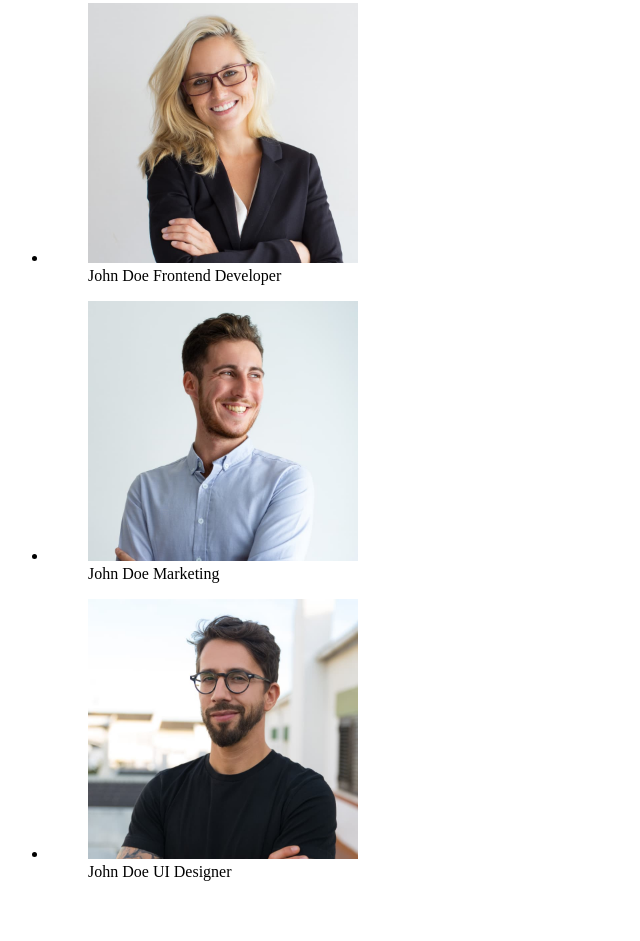
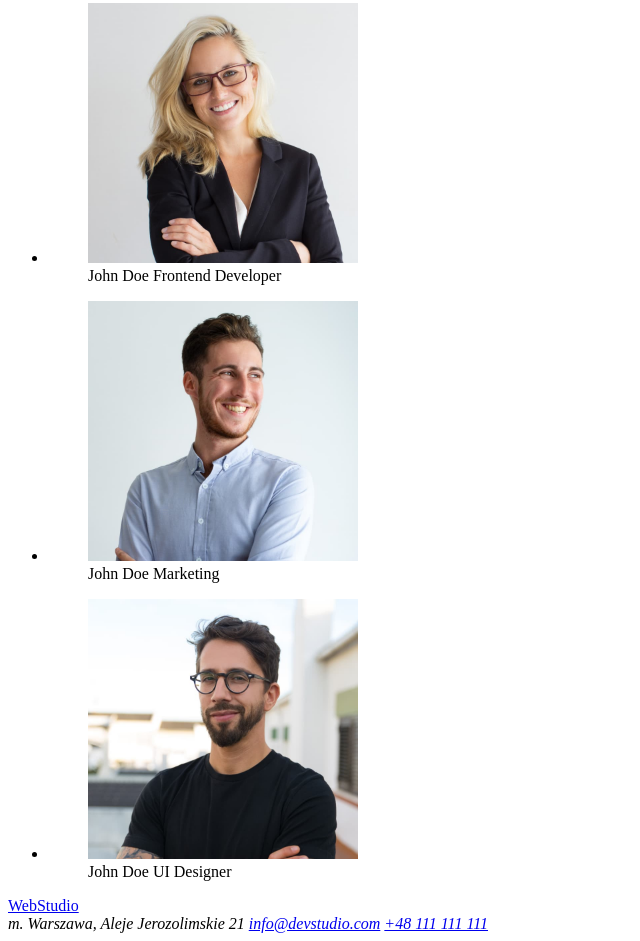
Before and after one commit to maciejfalenski/goit-markup-hw-01, a plain HTML site: page index.html in a window 1280 px wide. Shown: the part 1868-2809 px from the top of the page, without its empty margins (0-640 px from the left). Before the commit the page ends 2765 px from the top, so only its background shows below. Drawn offline with Linux system fonts and the light colour scheme.

Commit message:
footer added

```diff
--- a/index.html
+++ b/index.html
@@ -127,5 +127,13 @@
         </li>
       </ul>
     </main>
+    <footer>
+      <a href="link">WebStudio</a>
+      <address>
+        m. Warszawa, Aleje Jerozolimskie 21
+        <a href="mailto:info@devstudio.com">info@devstudio.com</a>
+        <a href="tel:+48 111 111 111">+48 111 111 111</a>
+      </address>
+    </footer>
   </body>
 </html>
```
